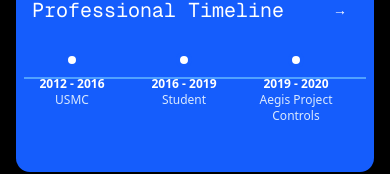
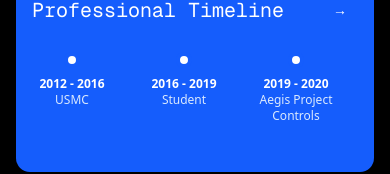
Before and after one commit to andGarc/andres, a Next.js app: page / in a window 390 px wide. Shown: the part 1011-1185 px from the top of the page. Built offline with nearby package versions, Linux system fonts and the light colour scheme.

Commit message:
Optimized for mobile.

```diff
--- a/src/app/page.tsx
+++ b/src/app/page.tsx
@@ -121,7 +121,7 @@ export default function Portfolio() {
               </div>
 
               <div className="relative overflow-x-auto pb-4 -mx-2">
-                <div className="absolute left-0 right-0 top-1/4 transform -translate-y-1/2 h-[2px] bg-blue-400 bg-opacity-50"></div>
+              <div className="hidden md:block absolute left-0 right-0 top-1/4 transform -translate-y-1/2 h-[2px] bg-blue-400 bg-opacity-50"></div>
                 <div className="flex space-x-8 px-2">
                   {[
                     { year: "2012 - 2016", label: "USMC" },
```
